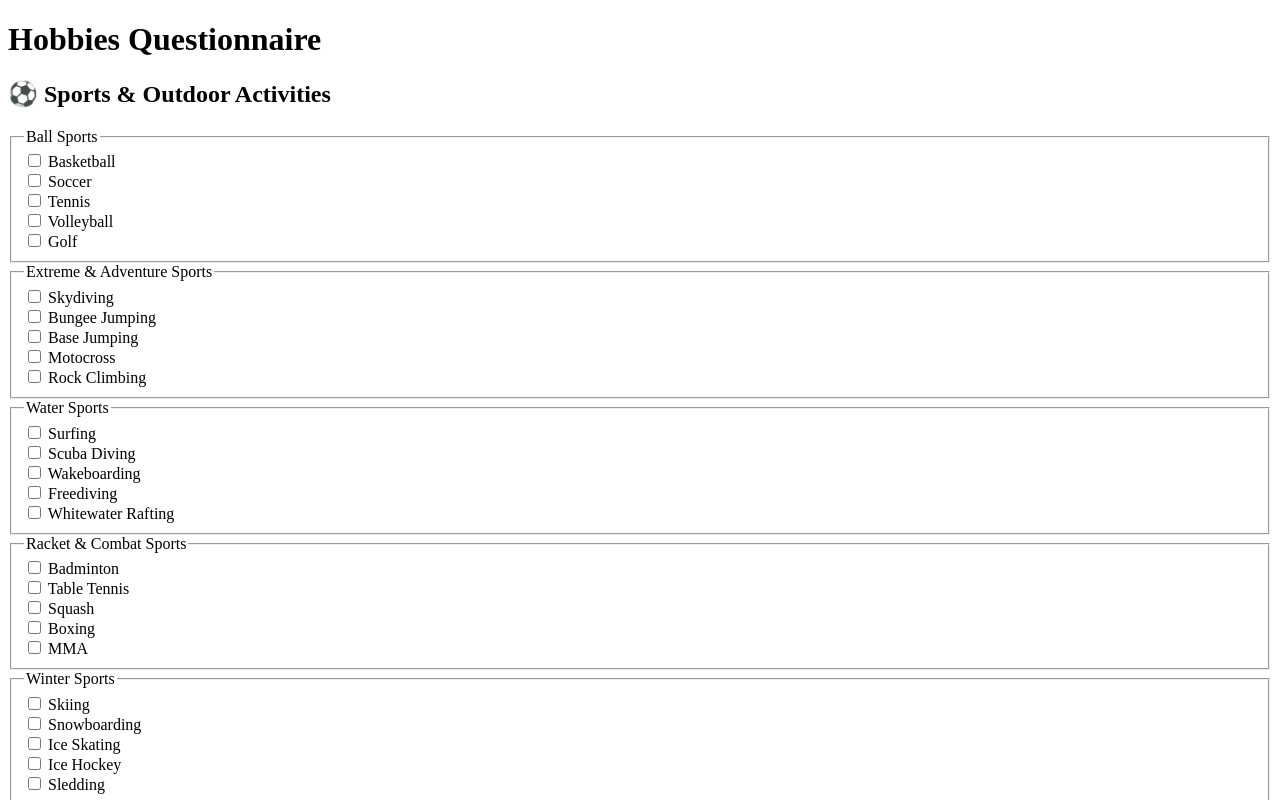
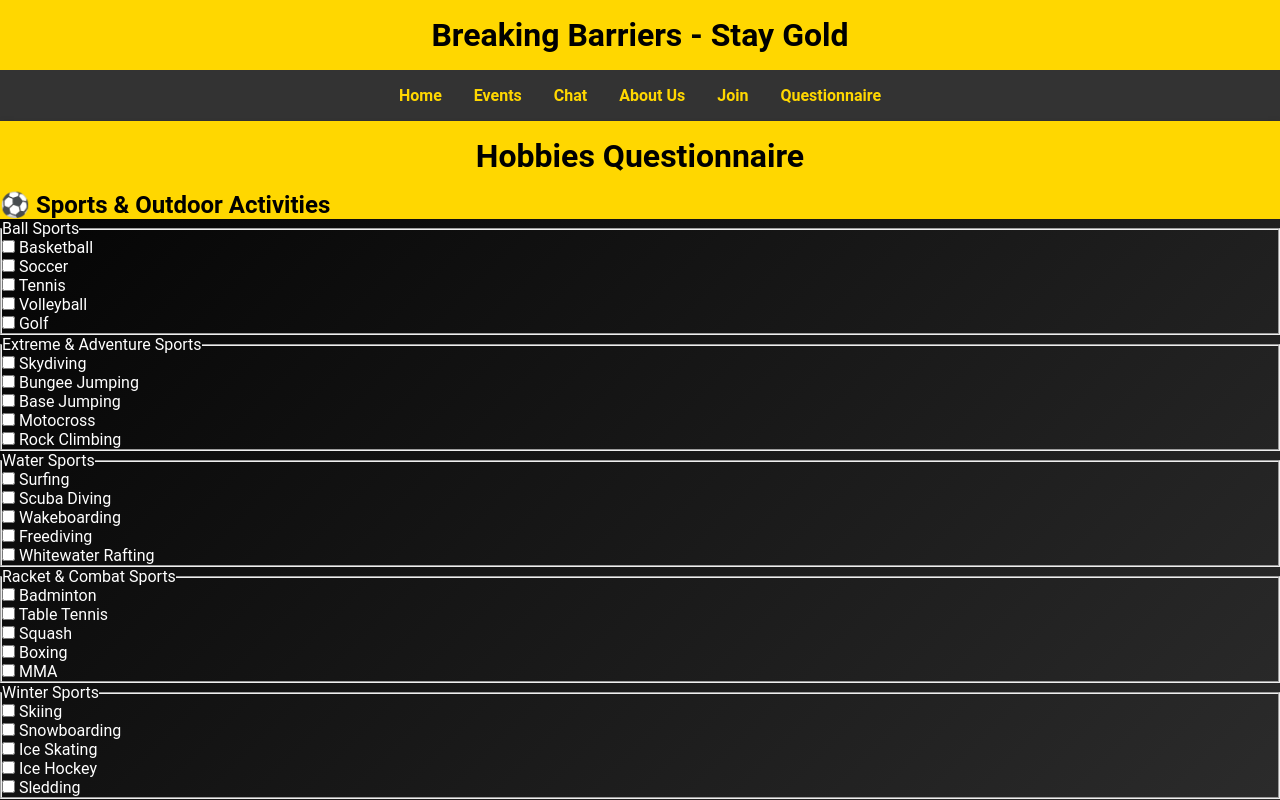
Before and after one commit to Ela-Coding/Ela-Coding, a plain HTML site: page REALQUESTIONNAIRE.html in a window 1280 px wide. Shown: the top 800 px of the page. Drawn offline with Linux system fonts and the light colour scheme.

Commit message:
Update REALQUESTIONNAIRE.html
This as all the heading changes made

```diff
--- a/REALQUESTIONNAIRE.html
+++ b/REALQUESTIONNAIRE.html
@@ -6,6 +6,28 @@
     <title>Hobbies Questionnaire</title>
 </head>
 <body>
+    <style>
+        h2 {
+        background-color: #ffd700;
+		color: black;
+		}
+		body {
+			background: linear-gradient(135deg, #000000, #434343);
+			color: white
+		}
+    </style>
+	 <header>
+    <h1>Breaking Barriers - Stay Gold</h1>
+  </header>
+
+  <nav>
+    <a href="stay-gold.html">Home</a>
+    <a href="stay-gold-events.html">Events</a>
+    <a href="#chat">Chat</a>
+    <a href="#about">About Us</a>
+	<a href="stay-gold-accout.html">Join</a>
+	<a href="questionnaire.html">Questionnaire</a>
+  </nav>
     <h1>Hobbies Questionnaire</h1>
     <form>
         <h2>⚽ Sports & Outdoor Activities</h2>
@@ -201,5 +223,64 @@
 
         <input type="submit" value="Submit">
     </form>
+  <style>
+    * {
+      margin: 0;
+      padding: 0;
+      box-sizing: border-box;
+    }
+
+    body {
+      font-family: 'Roboto', sans-serif;
+      background: linear-gradient(135deg, #000000, #434343);
+      color: #FFFFFF;
+      display: flex;
+      flex-direction: column;
+      min-height: 100vh;
+    }
+
+    h1 {
+      background: #FFD700;
+      color: #000;
+      padding: 1rem 2rem;
+      text-align: center;
+      box-shadow: 0 4px 8px rgba(0, 0, 0, 0.3);
+    }
+
+    nav {
+      display: flex;
+      justify-content: center;
+      gap: 2rem;
+      background: #333;
+      padding: 1rem 0;
+    }
+
+    nav a {
+      color: #FFD700;
+      text-decoration: none;
+      font-weight: bold;
+      transition: color 0.3s;
+    }
+
+    nav a:hover {
+      color: #FFFFFF;
+    }
+    footer {
+      background: #333;
+      color: #FFFFFF;
+      text-align: center;
+      padding: 1rem 0;
+    }
+	  h3 {
+
+	 background: #333;
+      color: #FFFFFF;
+      text-align: center;
+      padding: 1rem 0;
+	  }
+  </style>
+  <footer>
+    <p>&copy; 2024 Breaking Barriers. All Rights Reserved.</p>
+  </footer>
 </body>
 </html>
```
